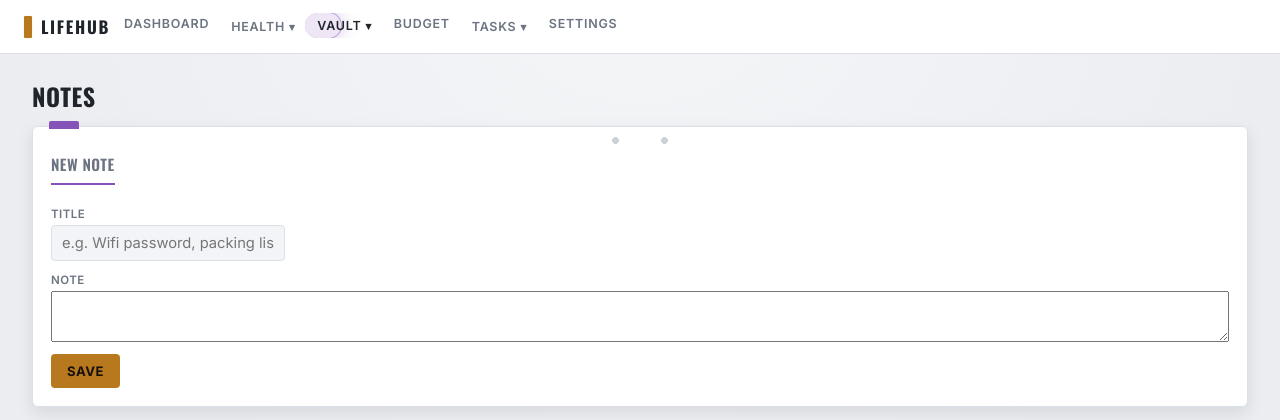
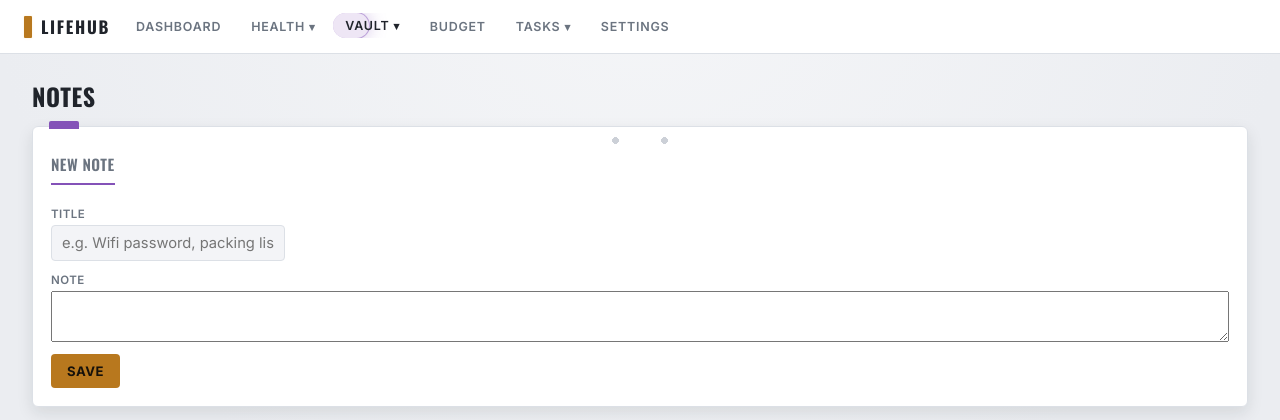
Before and after one commit to zementaye/lifehub, a Flask app: page /notes in a window 1280 px wide. Shown: the top 420 px of the page. Run offline with Flask 3, Linux system fonts and the light colour scheme; the visitor is signed in with stand-in values (Sample User, id 1); data comes from the database, SQL or seed files in the repository; data that the repository does not hold is empty.

Commit message:
Refactor topnav styles and update hover effects

```diff
--- a/static/style.css
+++ b/static/style.css
@@ -156,33 +156,40 @@ a:hover { text-decoration: underline; }
   0%, 100% { box-shadow: 0 0 0 rgba(240,178,61,0); }
   50% { box-shadow: 0 0 8px rgba(240,178,61,0.6); }
 }
-.topnav { display: none; gap: 22px; align-items: center; flex: 1; }
+.topnav { display: none; gap: 6px; align-items: center; flex: 1; }
 .topnav a {
   position: relative;
-  display: inline-block;
+  display: inline-flex;
+  align-items: center;
   color: var(--muted);
   font-weight: 600;
   font-size: 0.78rem;
   text-transform: uppercase;
   letter-spacing: 0.06em;
-  padding-bottom: 6px;
-  transition: color 0.2s ease, transform 0.2s ease;
+  padding: 5px 12px;
+  border-radius: 999px;
+  isolation: isolate;
+  transition: color 0.25s ease, transform 0.25s ease;
 }
-.topnav a::after {
+.topnav a::before {
   content: "";
   position: absolute;
-  left: 0; right: 0; bottom: 0;
-  height: 2px;
-  background: var(--primary);
-  border-radius: 2px;
-  box-shadow: 0 0 10px var(--primary), 0 0 2px var(--primary);
-  transform: scaleX(0);
-  transform-origin: left;
-  transition: transform 0.28s cubic-bezier(0.34, 1.56, 0.64, 1);
+  inset: 0;
+  border-radius: 999px;
+  z-index: -1;
+  background: color-mix(in srgb, var(--tab-color) 14%, transparent);
+  box-shadow: 0 0 0 1px color-mix(in srgb, var(--tab-color) 30%, transparent), 0 0 0 rgba(0,0,0,0);
+  opacity: 0;
+  transform: scale(0.85);
+  transition: opacity 0.25s ease, transform 0.25s ease, box-shadow 0.25s ease;
 }
-.topnav a:hover { color: var(--ink); text-decoration: none; transform: translateY(-1px); text-shadow: 0 0 12px color-mix(in srgb, var(--ink) 40%, transparent); }
-.topnav a:hover::after, .topnav a.active::after { transform: scaleX(1); }
-.topnav a.active { color: var(--ink); }
+.topnav a:hover { color: var(--ink); text-decoration: none; transform: translateY(-1px); }
+.topnav a:hover::before, .topnav a.active::before {
+  opacity: 1;
+  transform: scale(1);
+  box-shadow: 0 0 0 1px color-mix(in srgb, var(--tab-color) 45%, transparent), 0 0 18px color-mix(in srgb, var(--tab-color) 40%, transparent);
+}
+.topnav a.active { color: var(--ink); transform: translateY(-1px); }
 
 /* Grouped dropdown items in the top nav (Vault, Tasks) */
 .nav-group { position: relative; }
@@ -190,8 +197,7 @@ a:hover { text-decoration: underline; }
   background: transparent;
   border: none;
   border-radius: 999px;
-  padding: 5px 12px 5px 12px;
-  margin: 0 -12px;
+  padding: 5px 12px;
   cursor: pointer;
   color: var(--muted);
   font-family: var(--font-body);
```
